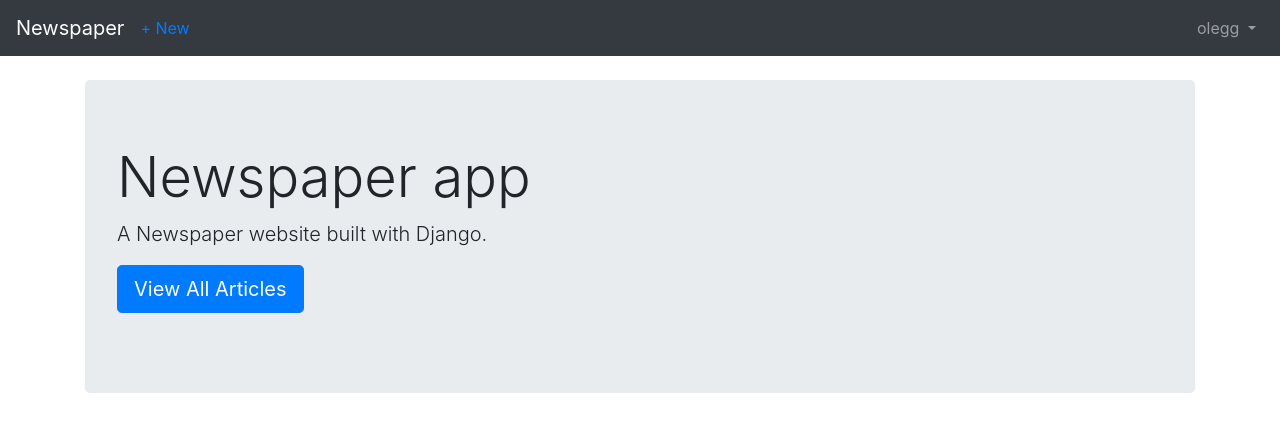
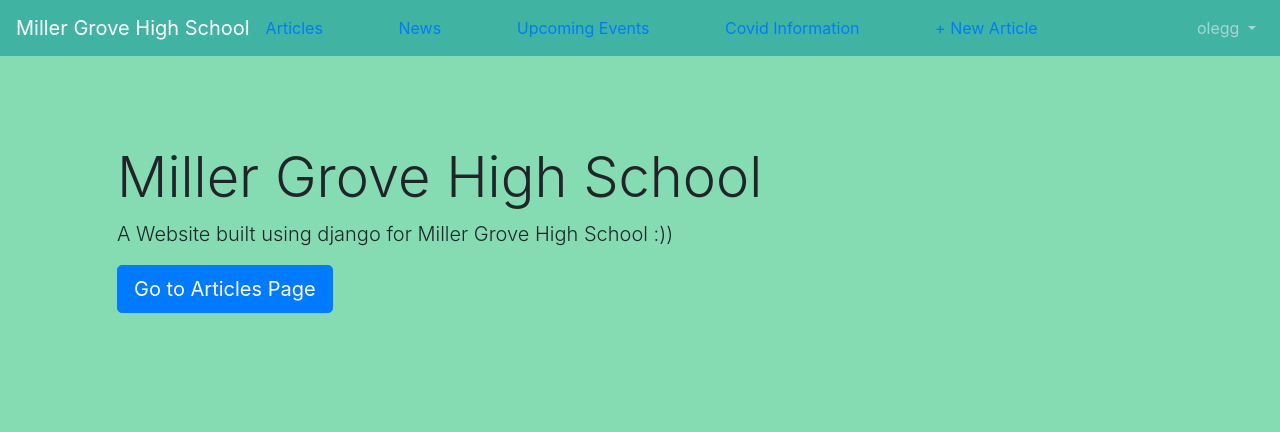
Before and after one commit to oleg-glingeanu/django-project, a Django app: page / in a window 1280 px wide. Shown: the top 432 px of the page. Run offline with Django 3.2, Linux system fonts and the light colour scheme; a user stored in the database is signed in; some libraries are stand-ins or nearby versions.

Commit message:
28/10/2020 00:58
28/10/2020 00:58

```diff
--- a/TESTESTEST.txt
+++ /dev/null
@@ -1 +0,0 @@
-test test test
--- a/articles/models.py
+++ b/articles/models.py
@@ -2,11 +2,14 @@ from django.conf import settings
 from django.contrib.auth import get_user_model
 from django.db import models
 from django.urls import reverse
+from ckeditor.fields import RichTextField
+from datetime import datetime, date
 
 # Create your models here.
 class Article(models.Model):
     title = models.CharField(max_length=255)
-    body = models.TextField()
+    body = RichTextField(blank = True , null = True)
+    #body = models.TextField()
     date = models.DateTimeField(auto_now_add=True)
     author = models.ForeignKey(
         get_user_model(),
--- a/articles/urls.py
+++ b/articles/urls.py
@@ -16,5 +16,6 @@ urlpatterns=[
      path('<int:pk>/delete/',
         ArticleDeleteView.as_view(), name='article_delete'), # new
     path('new/', ArticleCreateView.as_view(), name='article_new'), # new
+    path('events/', ArticleListView.as_view(), name='events'),
     path('', ArticleListView.as_view(), name='article_list'),
 ]
--- a/miller_grove/settings.py
+++ b/miller_grove/settings.py
@@ -43,6 +43,7 @@ INSTALLED_APPS = [
     'pages',
     # 3rd party
     'crispy_forms',
+    'ckeditor',
 ]
 
 MIDDLEWARE = [
--- a/miller_grove/urls.py
+++ b/miller_grove/urls.py
@@ -20,6 +20,7 @@ urlpatterns = [
     path('admin/', admin.site.urls),
     path('accounts/', include('accounts.urls')), #new
     path('accounts/', include('django.contrib.auth.urls')), # new
-    path('articles/', include('articles.urls')), # new
+    path('articles/', include('articles.urls')),
+    path('events/', include('articles.urls')), # new
     path('', include('pages.urls')),
 ]
--- a/templates/article_edit.html
+++ b/templates/article_edit.html
@@ -2,6 +2,7 @@
 {% block content %}
   <h1>Edit</h1>
   <form action="" method="post">{% csrf_token %}
+    {{ form.media }}
     {{ form.as_p }}
     <button class="btn btn-info ml-2" type="submit">Update</button>
   </form>
--- a/templates/article_list.html
+++ b/templates/article_list.html
@@ -9,7 +9,7 @@
       </div>
       <div class="card-body">
         <!-- Changes start here! -->
-        <p>{{ article.body }}</p>
+        <p>{{ article.body | safe }}</p>
         <a href="{% url 'article_edit' article.pk %}">Edit</a> |
         <a href="{% url 'article_delete' article.pk %}">Delete</a>
       </div>
--- a/templates/article_new.html
+++ b/templates/article_new.html
@@ -2,6 +2,7 @@
 {% block content %}
   <h1>New article</h1>
   <form action="" method="post">{% csrf_token %}
+    {{ form.media }}
     {{ form.as_p }}
     <button class="btn btn-success ml-2" type="submit">Save</button>
   </form>
--- a/templates/base.html
+++ b/templates/base.html
@@ -8,9 +8,9 @@
   <!-- Bootstrap CSS -->
   <link rel="stylesheet" href="https://stackpath.bootstrapcdn.com/bootstrap/4.5.0/css/bootstrap.min.css" integrity="sha384-9aIt2nRpC12Uk9gS9baDl411NQApFmC26EwAOH8WgZl5MYYxFfc+NcPb1dKGj7Sk" crossorigin="anonymous">
 </head>
-<body>
-  <nav class="navbar navbar-expand-lg navbar-dark bg-dark">
-    <a class="navbar-brand" href="{% url 'home' %}">Newspaper</a>
+<body style="background-color: #85DCB3;">
+  <nav class="navbar navbar-expand-lg navbar-dark" style="background-color: #41b3a3;">
+    <a class="navbar-brand" href="{% url 'home' %}">Miller Grove High School</a>
     <button class="navbar-toggler" type="button" data-toggle="collapse"
     data-target="#navbarSupportedContent" aria-controls="navbarSupportedContent"
     aria-expanded="false" aria-label="Toggle navigation">
@@ -20,8 +20,21 @@
       {% if user.is_authenticated %}
       {% if user.is_authenticated %}
       <ul class="navbar-nav mr-auto">
-        <li class="nav-item"><a href="{% url 'article_new' %}">+ New</a></li>
+        <li class="nav-item"><a href="{% url 'article_list' %}">Articles </a></li>
       </ul>
+      <ul class="navbar-nav mr-auto">
+        <li class="nav-item"><a href="{% url 'article_new' %}">News </a></li>
+      </ul>
+      <ul class="navbar-nav mr-auto">
+        <li class="nav-item"><a href="{% url 'article_new' %}">Upcoming Events </a></li>
+      </ul>
+      <ul class="navbar-nav mr-auto">
+        <li class="nav-item"><a href="{% url 'article_new' %}">Covid Information </a></li>
+      </ul>
+      <ul class="navbar-nav mr-auto">
+        <li class="nav-item"><a href="{% url 'article_new' %}">+ New Article </a></li>
+      </ul>
+
  {% endif %}
         <ul class="navbar-nav ml-auto">
           <li class="nav-item">
--- a/templates/home.html
+++ b/templates/home.html
@@ -2,12 +2,12 @@
 {% block title %}Home{% endblock title %}
 {% block content %}
   <br/>
-  <div class="jumbotron">
-    <h1 class="display-4">Newspaper app</h1>
-    <p class="lead">A Newspaper website built with Django.</p>
+  <div class="jumbotron" style="background-color: #85DCB3;">
+    <h1 class="display-4">Miller Grove High School</h1>
+    <p class="lead">A Website built using django for Miller Grove High School :))</p>
     <p class="lead">
       <a class="btn btn-primary btn-lg" href="{% url 'article_list' %}"
-      role="button">View All Articles</a>
+      role="button">Go to Articles Page</a>
     </p>
   </div>
 {% endblock content %}
```
Also changed, not shown: templates/events.html (added, +41 -0 lines), articles/migrations/0003_auto_20201028_0107.py (added), articles/migrations/0004_auto_20201028_2334.py (added), db.sqlite3.
